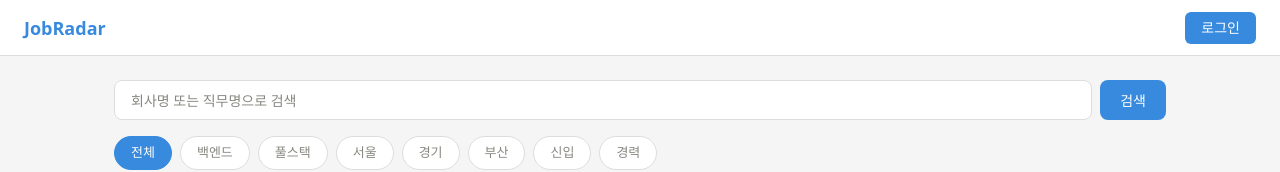
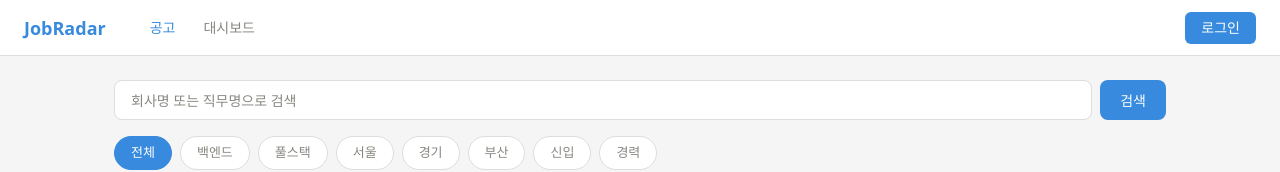
Before and after one commit to sungjiRyu/jobradar, a React (Vite) app in the folder jobradar-frontend/: page / in a window 1280 px wide. Shown: the top 172 px of the page. Built offline with nearby package versions, Linux system fonts and the light colour scheme; no server answers.

Commit message:
[feat] Navbar 공고/대시보드/마이페이지 링크 추가 및 활성 상태 표시 (#15)

```diff
--- a/jobradar-frontend/src/components/layout/Navbar.tsx
+++ b/jobradar-frontend/src/components/layout/Navbar.tsx
@@ -1,11 +1,15 @@
-import { useNavigate } from "react-router-dom";
+import { useNavigate, useLocation } from "react-router-dom";
 import useAuthStore from "../../store/authStore";
 import useAuth from "../../hooks/useAuth";
 
 const Navbar = () => {
   const navigate = useNavigate();
+  const location = useLocation();
   const { user } = useAuthStore();
   const { handleLogout } = useAuth();
+
+  // 현재 경로와 일치하면 활성 스타일 적용
+  const isActive = (path: string) => location.pathname === path;
 
   return (
     <nav className="w-full h-14 bg-white border-b border-[#DDDDDD] flex items-center px-6">
@@ -16,6 +20,42 @@ const Navbar = () => {
       >
         JobRadar
       </span>
+
+      {/* 가운데 네비게이션 링크 */}
+      <div className="ml-8 flex items-center gap-1">
+        <button
+          onClick={() => navigate("/")}
+          className={`px-3 py-1.5 rounded-md text-sm transition-colors ${
+            isActive("/")
+              ? "text-[#378ADD] font-medium"
+              : "text-[#888780] hover:text-[#1A1A1A]"
+          }`}
+        >
+          공고
+        </button>
+        <button
+          onClick={() => navigate("/dashboard")}
+          className={`px-3 py-1.5 rounded-md text-sm transition-colors ${
+            isActive("/dashboard")
+              ? "text-[#378ADD] font-medium"
+              : "text-[#888780] hover:text-[#1A1A1A]"
+          }`}
+        >
+          대시보드
+        </button>
+        {user && (
+          <button
+            onClick={() => navigate("/my")}
+            className={`px-3 py-1.5 rounded-md text-sm transition-colors ${
+              isActive("/my")
+                ? "text-[#378ADD] font-medium"
+                : "text-[#888780] hover:text-[#1A1A1A]"
+            }`}
+          >
+            마이페이지
+          </button>
+        )}
+      </div>
 
       {/* 우측 영역 */}
       <div className="ml-auto flex items-center gap-3">
```
